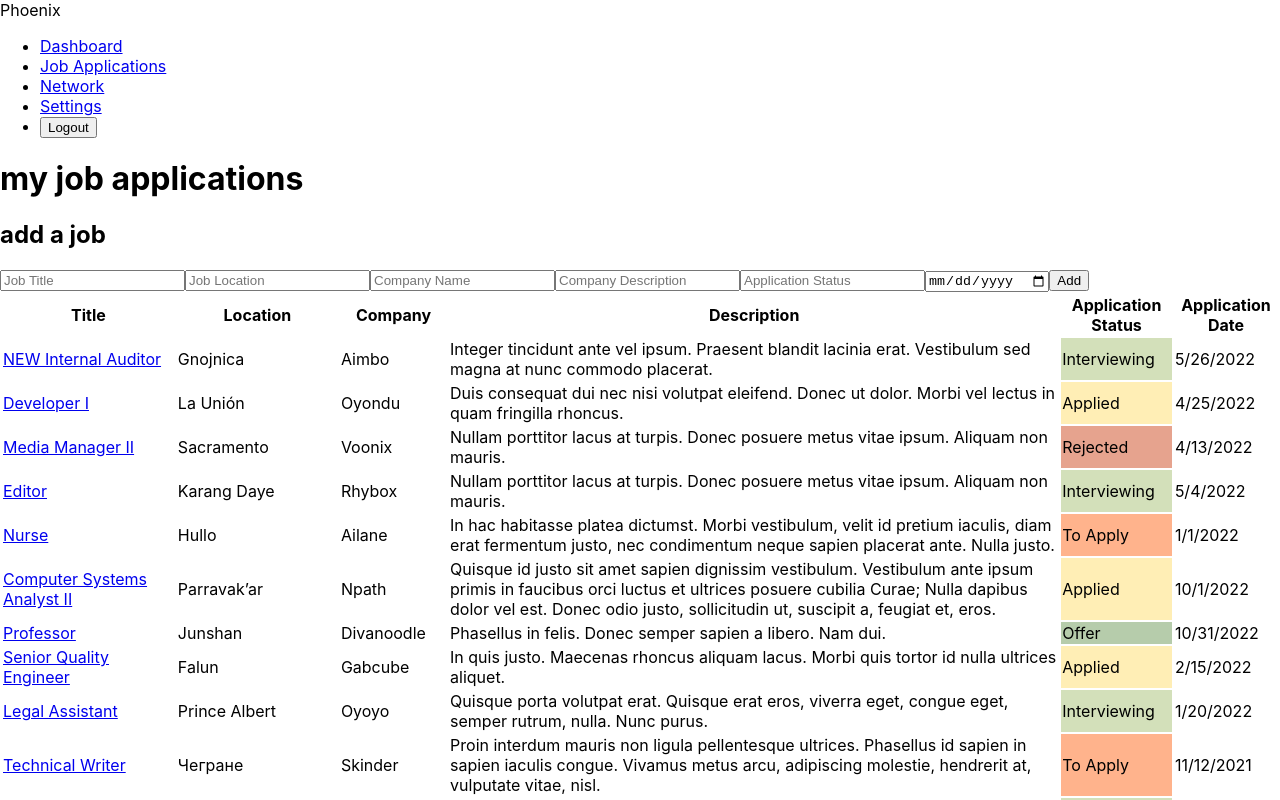
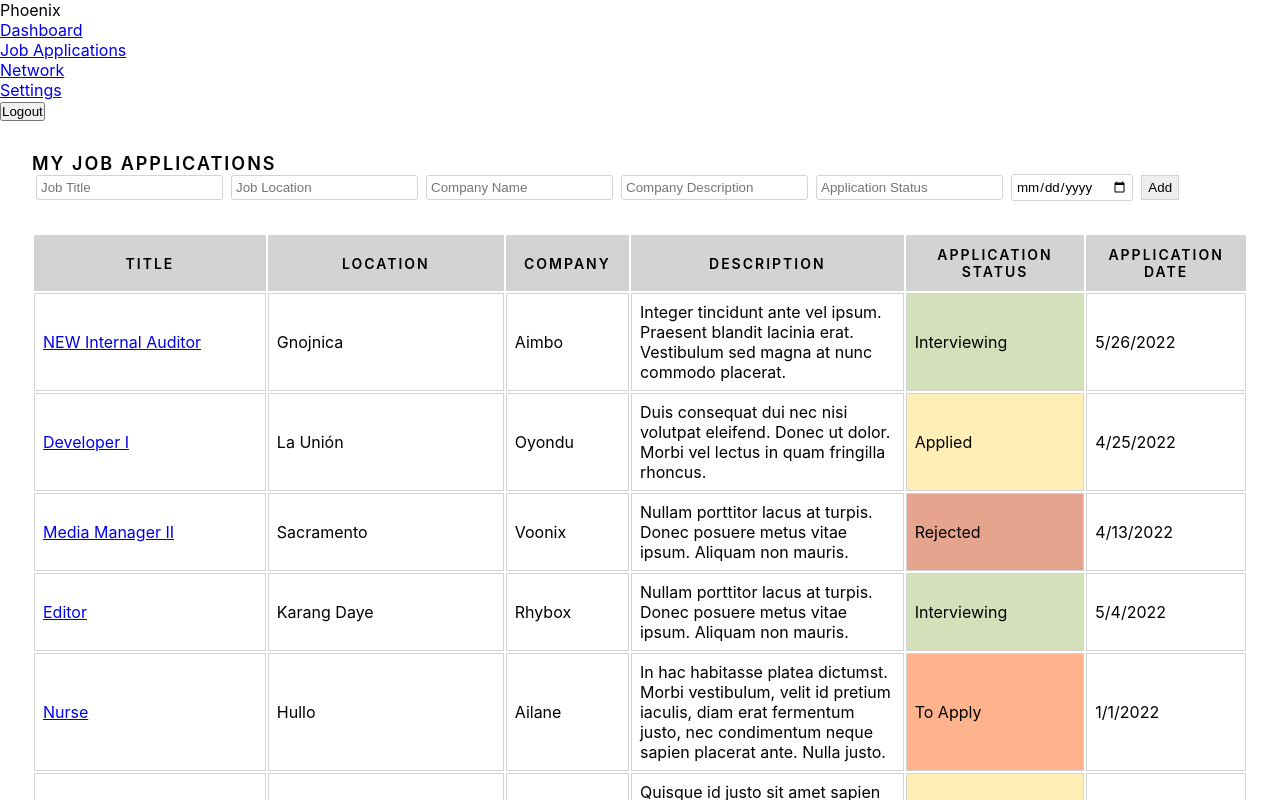
Before and after one commit to JuliaGrandury/phoenix-app-pern, a React (Create React App) app in the folder frontend/client/: page /jobboard in a window 1280 px wide. Shown: the top 800 px of the page. Built offline with nearby package versions, Linux system fonts and the light colour scheme.

Commit message:
Input form adds to table

```diff
--- a/frontend/client/src/App.css
+++ b/frontend/client/src/App.css
@@ -1,38 +1,10 @@
-.App {
-  text-align: center;
+* {
+  margin: 0;
+  padding: 0;
+  box-sizing: border-box;
 }
 
-.App-logo {
-  height: 40vmin;
-  pointer-events: none;
+body {
+
+  height: 100vh;
 }
-
-@media (prefers-reduced-motion: no-preference) {
-  .App-logo {
-    animation: App-logo-spin infinite 20s linear;
-  }
-}
-
-.App-header {
-  background-color: #282c34;
-  min-height: 100vh;
-  display: flex;
-  flex-direction: column;
-  align-items: center;
-  justify-content: center;
-  font-size: calc(10px + 2vmin);
-  color: white;
-}
-
-.App-link {
-  color: #61dafb;
-}
-
-@keyframes App-logo-spin {
-  from {
-    transform: rotate(0deg);
-  }
-  to {
-    transform: rotate(360deg);
-  }
-}
--- a/frontend/client/src/components/JobBoard/JobBoard.jsx
+++ b/frontend/client/src/components/JobBoard/JobBoard.jsx
@@ -1,4 +1,5 @@
-import { useState } from 'react'
+import React, { useState } from 'react'
+import { nanoid } from 'nanoid'
 import styles from './JobBoard.module.css'
 import MOCK_JOB_DATA from '../../MOCK_JOB_DATA.json'
 
@@ -22,21 +23,39 @@ const JobBoard = () => {
     appDate: ''
   });
 
-  const handleAddFormChange = (e) => {
-    e.preventDefault();
-    const fieldName = e.target.getAttribute("name");
-    const fieldValue = e.target.value;
+  const handleAddFormChange = (event) => {
+    event.preventDefault();
+    const fieldName = event.target.getAttribute("name");
+    const fieldValue = event.target.value;
     const newFormData = { ...addFormData };
     newFormData[fieldName] = fieldValue;
     setAddFormData(newFormData);
   }
 
+  const handleAddFormSubmit = (event) => {
+    event.preventDefault();
+    const newJob = {
+      id: nanoid(),
+      jobTitle: addFormData.jobTitle,
+      jobLocation: addFormData.jobLocation,
+      companyName: addFormData.companyName,
+      companyDesc: addFormData.companyDesc,
+      appStatus: addFormData.appStatus,
+      appDate: addFormData.appDate,
+    };
+    const newJobs = [...jobs, newJob];
+    setJobs(newJobs);
+
+    for (let i = 0; i < jobs.length; i++) {
+      console.log(jobs[i])
+    }
+  }
+
   return (
-    <>
+    <div className={styles.container}>
       <h1>my job applications</h1>
 
-      <h2>add a job</h2>
-      <form>
+      <form onSubmit={handleAddFormSubmit}>
         <input
           type='text'
           name='jobTitle'
@@ -72,7 +91,7 @@ const JobBoard = () => {
           name='appDate'
           placeholder='Application Date'
           onChange={handleAddFormChange} />
-        <button type="submit">Add</button>
+        <button className={styles.Button} type="submit">Add</button>
       </form>
 
       <table>
@@ -99,7 +118,7 @@ const JobBoard = () => {
           ))}
         </tbody>
       </table>
-    </>
+    </div>
   )
 }
 
--- a/frontend/client/src/components/JobBoard/JobBoard.module.css
+++ b/frontend/client/src/components/JobBoard/JobBoard.module.css
@@ -1,3 +1,50 @@
+h1 {
+    text-transform: uppercase;
+    letter-spacing: 2px;
+    font-size: 18px;
+    font-weight: 600;
+}
+
+.container {
+    padding: 2rem;
+}
+
+input {
+    font-family: Arial, Helvetica, sans-serif;
+    padding: 4px 4px;
+    border: 1px solid lightgrey;
+    border-radius: 3px;
+    margin: 0px 4px;
+}
+
+.Button {
+    padding: 4px 6px;
+    margin: 0px 4px;
+    border: 1px solid lightgrey;
+}
+
+table {
+    margin-top: 2rem;
+    width: 100%;
+}
+
+th,
+td {
+    border: 1px solid lightgrey;
+    padding: 8px;
+    max-width: 300px;
+}
+
+th {
+    padding: 10px 0px;
+    text-align: center;
+    text-transform: uppercase;
+    letter-spacing: 2px;
+    font-size: 14px;
+    font-weight: 600;
+    background-color: lightgrey;
+}
+
 .toapply {
     background-color: #FFB38C;
 }
```
Also changed, not shown: frontend/client/src/components/JobBoard/ReadOnlyRow.jsx (added, +9 -0 lines).
